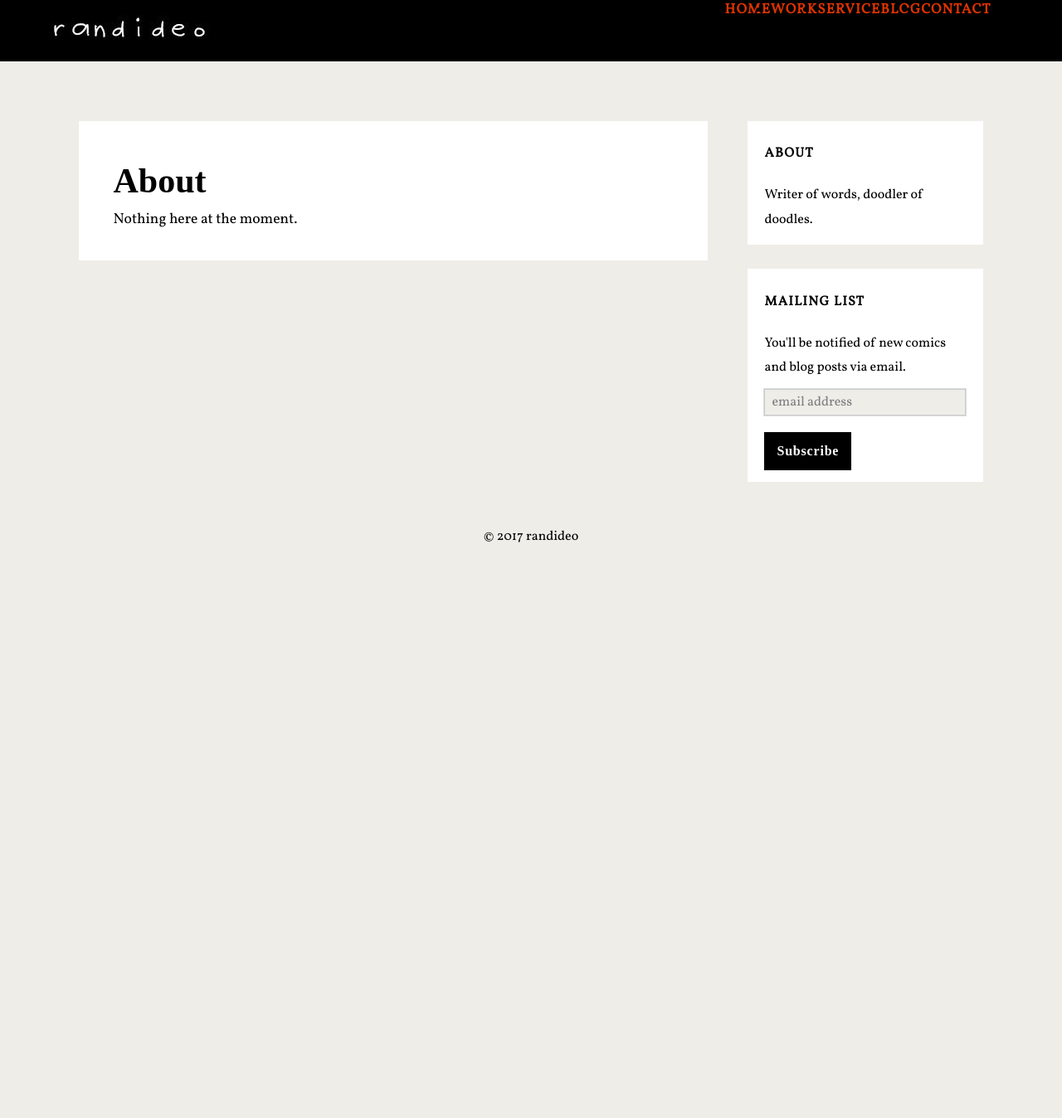
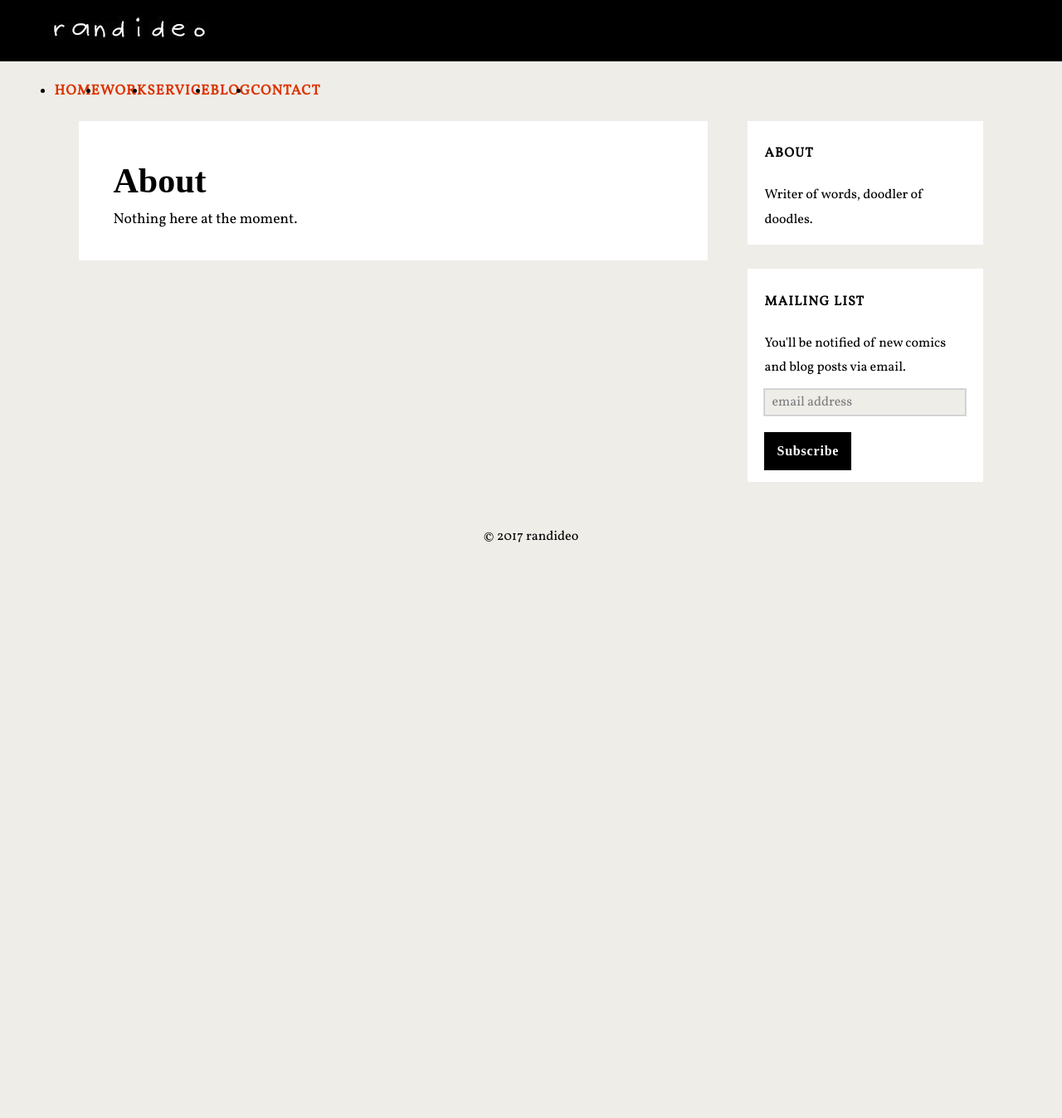
Before and after one commit to randideo/randideo.github.io, a Jekyll site: the page built from about.html, in a window 1280 px wide. Shown: the whole page at 83% size. Built offline with Jekyll 4.4.1, drawn with Linux system fonts in a browser that asks for light colours; nearby versions of some CDN libraries; some web fonts are replaced; comment, search, counter and statistics services are not loaded; before the commit the page ends 900 px from its top, so only the background shows below that.

Commit message:
Update header.html

```diff
--- a/_includes/header.html
+++ b/_includes/header.html
@@ -61,6 +61,15 @@
     letter-spacing: 1px;
     text-transform: uppercase;
     line-height: 23px;
+	width: 100%;
+    min-height: 75em;
+    max-width: 25em;
+    position: absolute;
+    top: 4.275em;
+    left: 0;
+    padding-top: 1.5em;
+    text-align: center;
+    z-index: -1;
 
 }
 
```
